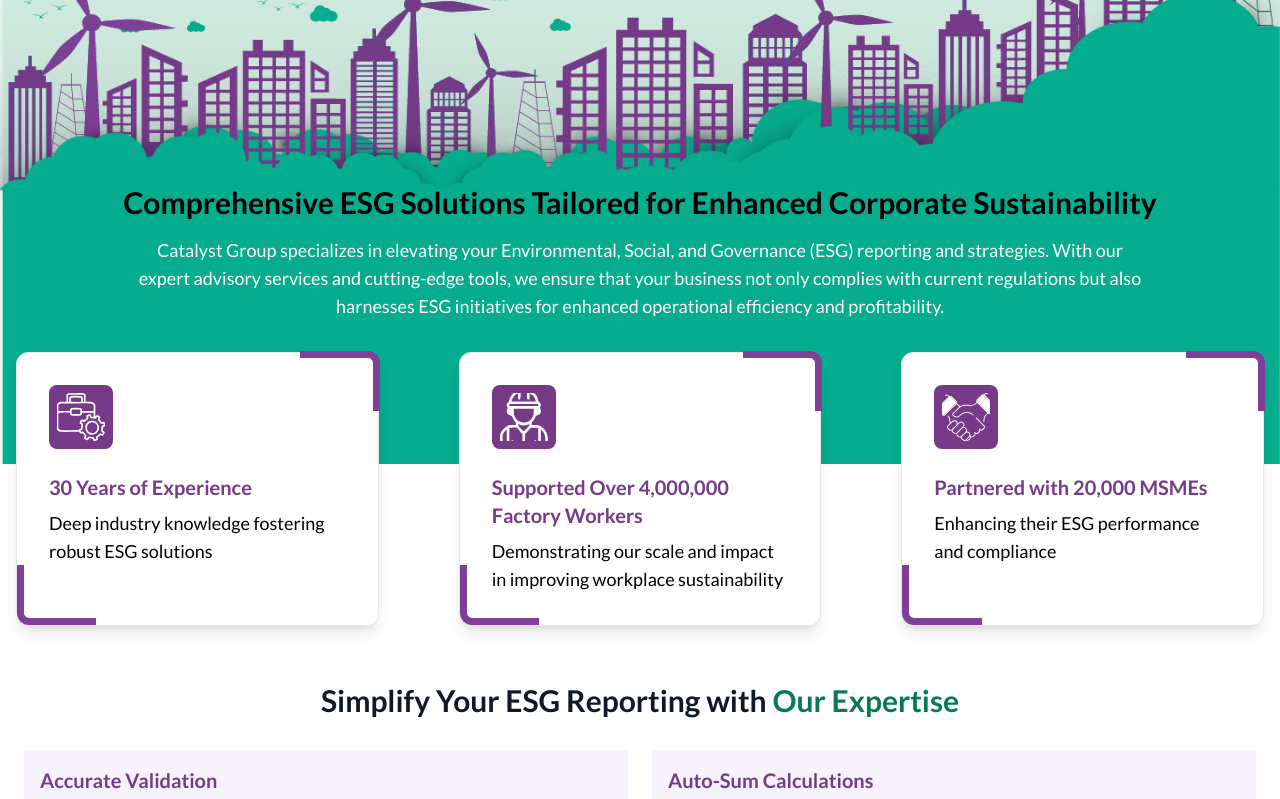
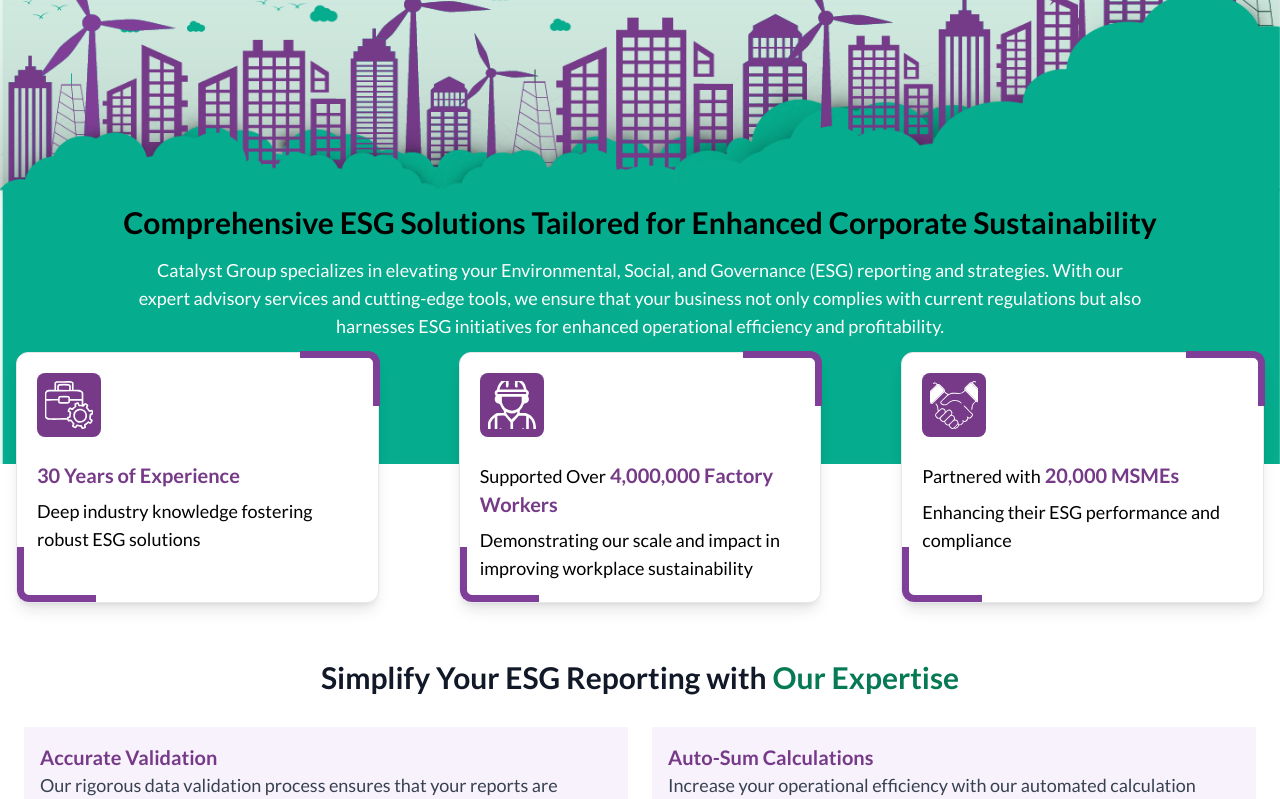
Before and after one commit to ivistaz-ecom/esg-new, a Next.js app: page /reporting in a window 1280 px wide. Shown: the part 400-1199 px from the top of the page. Built offline with nearby package versions, Linux system fonts and the light colour scheme.

Commit message:
all page mobile responsive done

```diff
--- a/app/page.js
+++ b/app/page.js
@@ -2,12 +2,10 @@
 
 import React, { useRef, useEffect } from "react"
 import GlobalImpact from "@/components/Esg/GlobalImpact"
-import Outcome from "@/components/Esg/Outcome"
 import OurComprehensive from "@/components/Esg/OurComprehensive"
 import DifferentSectors from "@/components/Esg/DifferentSectors"
 import OurInitiatives from "@/components/Esg/OurInitiatives"
 import Vision from "@/components/Esg/Vision"
-import OurTeam from "@/components/Esg/OurTeam"
 import Footer from "@/components/Esg/Footer"
 import Contact from "@/components/Esg/Contact"
 import Banner from "@/components/Esg/Banner"
@@ -58,11 +56,9 @@
       <Heading desc={desc} />
       <OurComprehensive />
       <GlobalImpact />
-      {/* <Outcome /> */}
       <DifferentSectors />
       <OurInitiatives />
       <Vision />
-      {/* <OurTeam />  */}
       <Contact ref={contactRef} />
       <Footer />
     </>
--- a/app/reporting/page.js
+++ b/app/reporting/page.js
@@ -41,7 +41,7 @@
           </div>
 
           {/* Bottom content in the last 20% */}
-          <div className=" mt-8 lg:mb-32 pb-4 ">
+          <div className=" mt-8 lg:mb-[108px]  pb-4 ">
             <p className="text-xl md:text-3xl mt-6 font-semibold pt-8 px-2">
               Comprehensive ESG Solutions Tailored for Enhanced Corporate
               Sustainability
--- a/components/Esg/Banner.js
+++ b/components/Esg/Banner.js
@@ -47,7 +47,7 @@
         <div className="lg:w-[35%]">
           <Image
             src="https://s3.ap-south-1.amazonaws.com/com.cg.ivista.mediafiles/esg/BGBanner.png"
-            className="h-[80%] w-[100%]"
+            className="h-[80%] w-[100%] scale-x-[-1] lg:scale-x-[1]"
             width={1000}
             height={500}
             alt="Banner"
--- a/components/Esg/DifferentSectors.js
+++ b/components/Esg/DifferentSectors.js
@@ -23,7 +23,7 @@
 
   return (
     <>
-      <div className="text-center lg:w-[70%] mx-auto">
+      <div className="text-center lg:w-[70%] mx-auto ">
         <h2 className="text-[#7F3F97] font-semibold lg:text-3xl lg:py-10 text-xl px-4">
           We help different sectors achieve their ESG requirements.
         </h2>
@@ -37,7 +37,7 @@
           autoPlaySpeed={2000}
           infinite={true}
           removeArrowOnDeviceType={["tablet", "mobile", "desktop"]}
-          className="lg:h-[350px] lg:mt-1 "
+          className="lg:h-[350px] lg:mt-1 mx-auto container"
         >
           {sectors.map((item, index) => (
             <div
--- a/components/Esg/GlobalImpact.js
+++ b/components/Esg/GlobalImpact.js
@@ -14,7 +14,7 @@
   return (
     <div className="flex flex-col items-center gap-7 py-6">
       <h2
-        className="text-cms-primary font-semibold lg:text-3xl text-xl "
+        className="text-cms-primary font-semibold lg:text-3xl text-2xl "
 
       >
         Our Global Impact
--- a/components/Esg/OurComprehensive.js
+++ b/components/Esg/OurComprehensive.js
@@ -4,7 +4,7 @@
 const OurComprehensive = () => {
   return (
      <div
-         className="flex flex-col items-center gap-3 md:gap-5 px-4 md:px-8 pb-10"
+         className="flex flex-col items-center gap-3 md:gap-5 px-4 md:px-8 pb-10 container mx-auto "
 
        >
          <h1 className="text-2xl md:text-5xl text-center py-2">
@@ -20,7 +20,7 @@
            width={1000}
            height={500}
            alt=""
-           className="w-full md:w-3/4 mt-4 md:mt-5 hidden md:block"
+           className="w-full mt-4 md:mt-5 hidden md:block "
          />
          <Image
            src="/whyEsgOne/mImage01.png"
--- a/components/Esg/Vision.js
+++ b/components/Esg/Vision.js
@@ -2,7 +2,7 @@
 
 export default function Vision() {
   return (
-    <div className="mx-auto flex flex-col justify-center items-center w-10/12 pb-12">
+    <div className="mx-auto container flex flex-col justify-center items-center w-10/12 pb-12">
       <div className="text-center py-12">
         <h2 className="text-cms-primary font-semibold lg:text-3xl py-6 text-xl">
           Collaborative Efforts for Scalable Impact
--- a/components/Reporting/ESGReporting.js
+++ b/components/Reporting/ESGReporting.js
@@ -50,12 +50,9 @@
             Leveraging our three decades of expertise in the social domain, we
             have developed the Sustainability Reporting Tool to provide
             corporates and MSMEs with guidance and to ensure that you have a
-            <span className="text-[#763A88] font-semibold">
-              &nbsp; simplified, user-friendly experience
-            </span>
-            for completing the challenging task of sustainability reporting.
+            <span className="text-[#763A88] font-semibold"> &nbsp; simplified, user-friendly experience</span> for completing the challenging task of sustainability reporting.
           </p>
-          <p className="text-[#763A88] text-2xl text-center pt-5 ">
+          <p className="text-[#763A88] text-[24px] text-center pt-5 ">
             With this tool we aim to make sustainability reporting{" "}
             <span className="text-[#763A88] font-semibold">
               &nbsp;easy, comprehensive, time-saving and convenient.
--- a/components/Reporting/OurExpertise.js
+++ b/components/Reporting/OurExpertise.js
@@ -12,13 +12,23 @@
   },
   {
     image: "/reporting/icon2.svg",
-    title: "Supported Over 4,000,000 Factory Workers",
+    title: (
+      <>
+        <span className="text-black text-lg font-medium">Supported Over</span>{" "}
+        4,000,000 Factory Workers
+      </>
+    ),
     description:
       "Demonstrating our scale and impact in improving workplace sustainability",
   },
   {
     image: "/reporting/icon3.svg",
-    title: "Partnered with 20,000 MSMEs",
+    title: (
+      <>
+        <span className="text-black text-lg font-medium">Partnered with</span>{" "}
+        20,000 MSMEs
+      </>
+    ),
     description: "Enhancing their ESG performance and compliance",
   },
 ]
@@ -42,7 +52,7 @@
         {data.map((item, index) => (
           <div
             key={index}
-            className="relative p-8 bg-white shadow-lg rounded-xl border border-gray-200
+            className="relative p-5 bg-white shadow-lg rounded-xl border border-gray-200
                    before:absolute before:-top-0.5 before:-right-0.5 before:h-[22%] before:w-[22%] before:border-t-[7px] before:border-r-[7px] before:border-cms-primary before:rounded-tr-xl
                    after:absolute after:bottom-0 after:left-0 after:h-[22%] after:w-[22%] after:border-b-[7px] after:border-l-[7px] after:border-cms-primary after:rounded-bl-xl"
           >
--- a/components/WhyEsgOne/Navigating/Navigating.js
+++ b/components/WhyEsgOne/Navigating/Navigating.js
@@ -46,7 +46,7 @@
         </div>
 
         {/* ESG Compliance & Global Requirements */}
-        <div className="lg:absolute top-[36%] flex flex-col md:flex-row items-center gap-6 w-full max-w-6xl px-6">
+        <div className="lg:absolute top-[36%] flex flex-col md:flex-row items-center gap-6 w-full max-w-6xl px-6 mt-4 mb-4">
           {/* Left Card - Align with Global ESG */}
           <div className="border-8 border-[#D0EAE2] rounded-[36px] w-full md:w-1/2">
             <div className="bg-[#239F79] rounded-3xl m-3 py-6 px-5 text-white flex flex-col items-center text-center md:h-48">
```
Also changed, not shown: components/Esg/Header.js (+0 -9 lines), components/Esg/OurInitiatives.js (+9 -11 lines).
